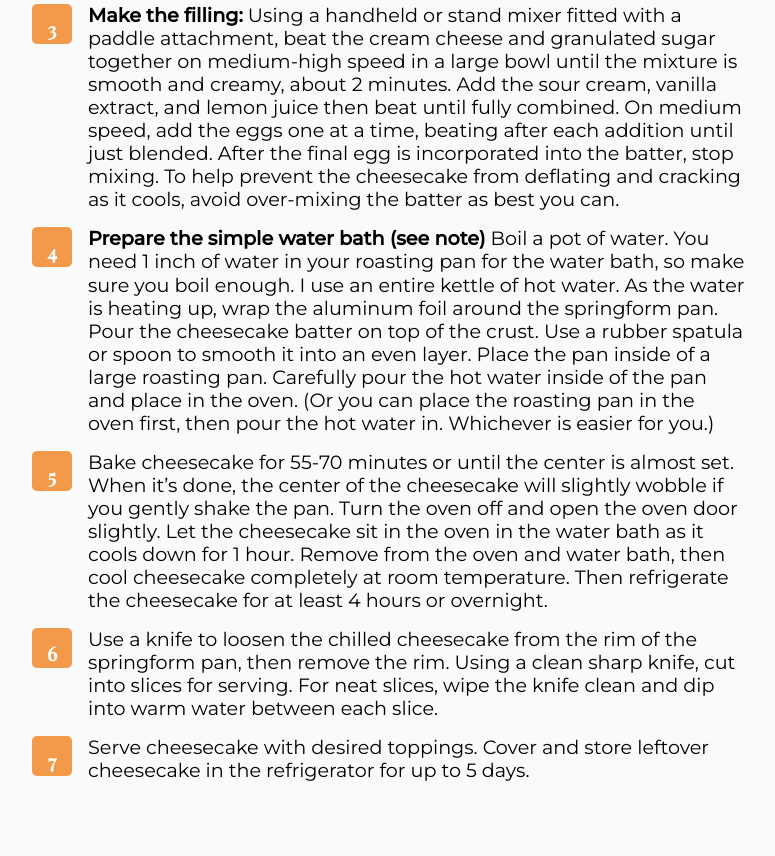
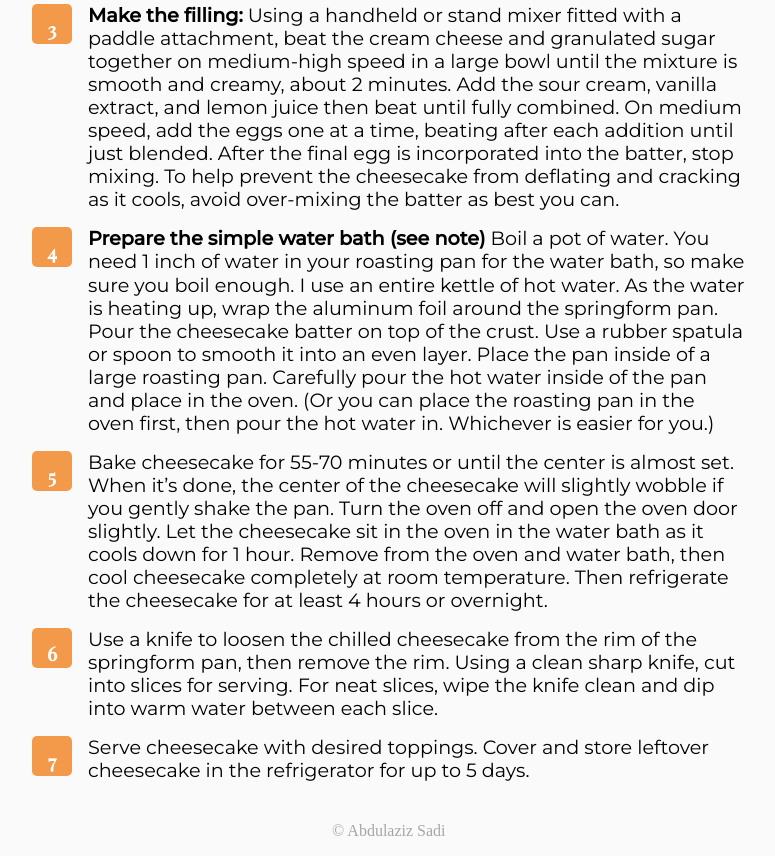
Before and after one commit to kitindi/recipe_blog_challenge, a plain HTML site: page index.html in a window 1280 px wide. Shown: the part 1557-2413 px from the top of the page, without its empty margins (152-927 px from the left). Before the commit the page ends 2363 px from the top, so only its background shows below. Drawn offline with nearby package versions, Linux system fonts and the light colour scheme; a web font is replaced by a local one.

Commit message:
updated footer area

```diff
--- a/assets/css/styles.css
+++ b/assets/css/styles.css
@@ -185,3 +185,10 @@ span.orange{
     font-family: var(--font-body);
     line-height: 1.2;
  }
+
+ .footer{
+     text-align: center;
+     font-size: 1em;
+     font: var(--font-body);
+     color: #aaa5a5;
+ }
--- a/index.html
+++ b/index.html
@@ -8,7 +8,7 @@
     <link href="https://fonts.googleapis.com/css2?family=Poppins:wght@400;500&display=swap" rel="stylesheet" />
     <script src="https://kit.fontawesome.com/9ca08a6a82.js" crossorigin="anonymous"></script>
     <link rel="stylesheet" href="./assets/css/styles.css">
-    <title>Document</title>
+    <title>Recipe-blog | DevChallenge</title>
 </head>
 <body>
     <div class="banner_area">
@@ -234,5 +234,12 @@
                 </div>
         </div>
     </div>
+    <footer>
+        <div class="container">
+            <p class="footer">
+                &copy; Abdulaziz Sadi
+            </p>
+        </div>
+    </footer>
 </body>
 </html>
```
